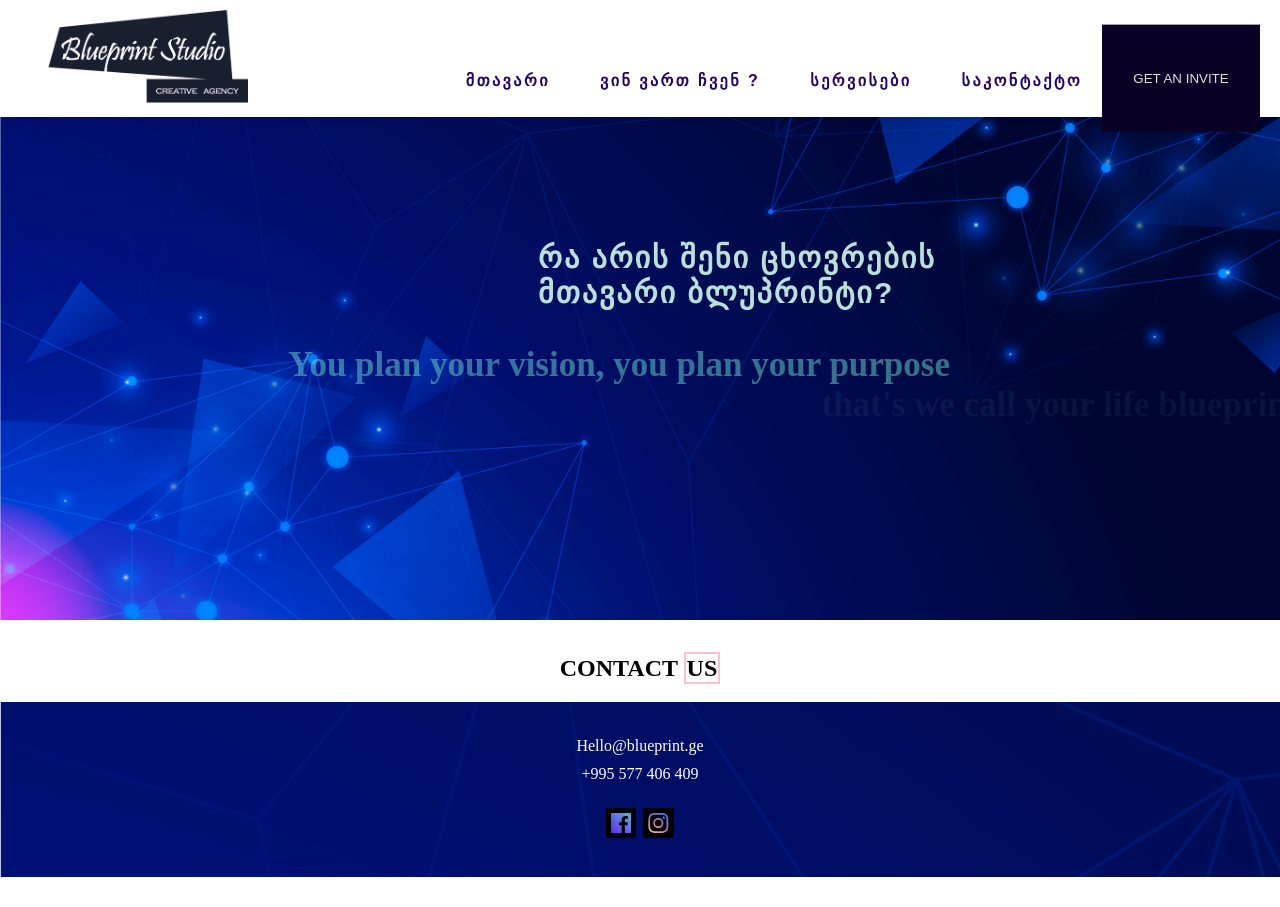
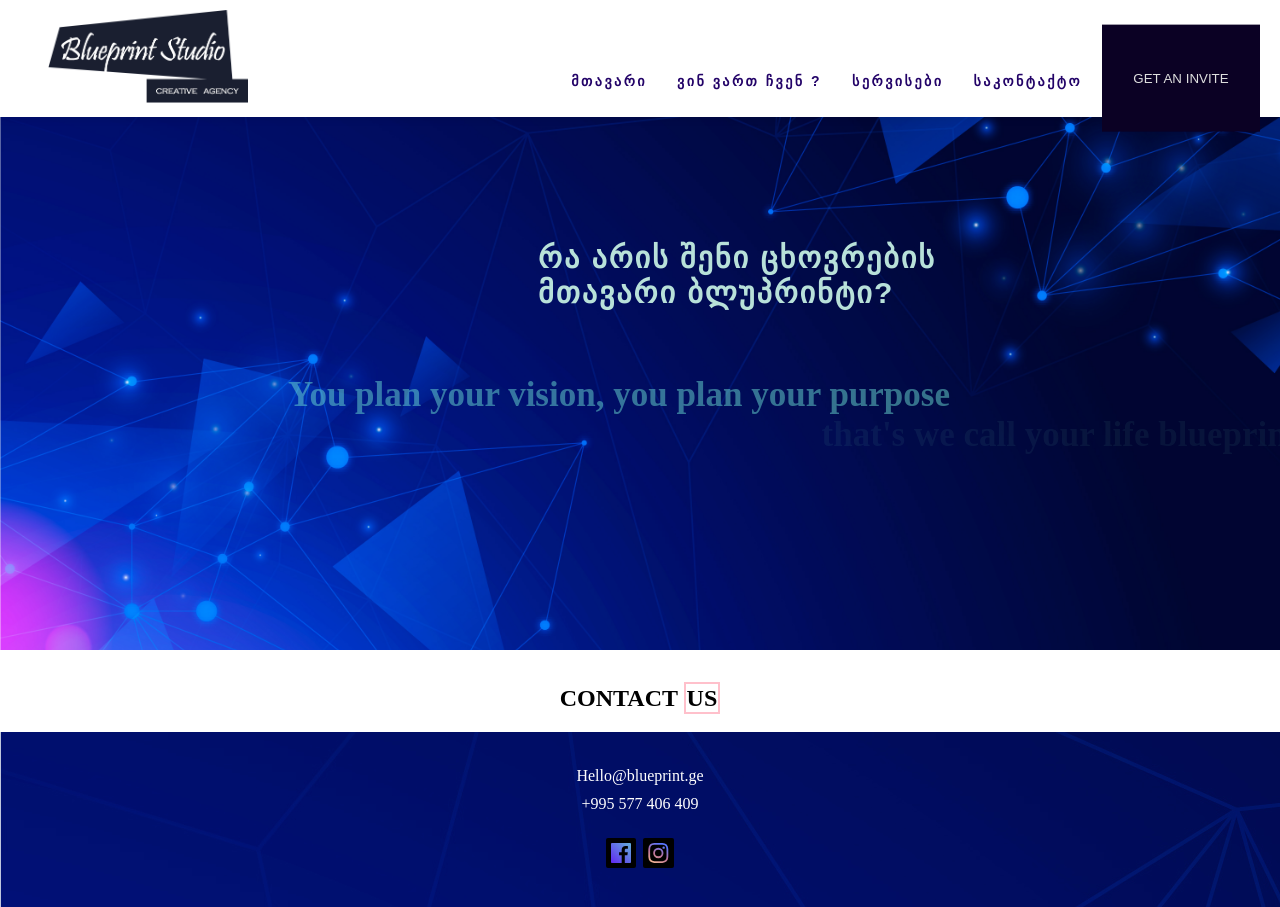
Before and after one commit to anano303/Blueprint-project, a React (Create React App) app: page / in a window 1280 px wide. Before the commit the page ends 877 px from the top, so only its background shows below. Built offline with nearby package versions, Linux system fonts and the light colour scheme.

Commit message:
header fonts

```diff
--- a/src/Components/Header.css
+++ b/src/Components/Header.css
@@ -200,14 +200,14 @@ header nav button {
   .invisible ul {
     display: flex;
     flex-direction: row;
-    gap: 50px;
+    gap: 30px;
     margin-bottom: 12px;
   }
 
   .invisible ul li {
     font-family: DM + Sans;
     /* font-weight: 800; */
-    font-size: 16px;
+    font-size: 14px;
     line-height: 16px;
     color: #230368;
   }
@@ -273,6 +273,10 @@ header nav button {
   .invisible ul {
     margin-right: 160px;
     margin-left: 160px;
+    gap: 50px;
+  }
+  .invisible ul li {
+    font-size: 16px;
   }
   .footer-grid {
     display: grid;
--- a/src/Pages/Home.css
+++ b/src/Pages/Home.css
@@ -8,26 +8,18 @@
   display: flex;
   gap: 70px;
   flex-direction: column;
-  /* justify-content: center; */
   align-items: end;
-  margin-top: 100px;
+  margin-top: 35px;
 }
-.poto {
+/* .poto {
   max-width: 100%;
   margin-top: 35px;
-}
-/*
-.mainText {
-  background-image: url(../Assets/bg-image2.jpg);
-  opacity: 0.8;
-  width: 40%;
 } */
+
 .main h1 {
   font-family: "BPG Nino Elite Ultra Caps", sans-serif;
-
-  /* font-weight: bolder; */
-  font-size: 30px;
-  letter-spacing: 2px;
+  font-size: 20px;
+  letter-spacing: 1px;
   margin-top: 80px;
   color: rgb(184, 225, 217);
   max-width: 500px;
@@ -35,11 +27,12 @@
 .main p {
   font-family: "Kode Mono";
   font-weight: 700;
-  font-size: 35px;
+  font-size: 25px;
   text-align: end;
   max-width: 700px;
   justify-content: end;
-  margin-right: 60px;
+  margin-right: 15px;
+  padding-top: 30px;
 }
 
 @keyframes fadeIn {
@@ -77,3 +70,25 @@
   top: 100%;
   animation: anim 10s ease-in-out forwards; /* 2 seconds delay for the <span> element */
 }
+@media screen and (min-width: 1000px) {
+  .main {
+    margin-top: 100px;
+  }
+  .main h1 {
+    font-family: "BPG Nino Elite Ultra Caps", sans-serif;
+    font-size: 30px;
+    letter-spacing: 2px;
+    margin-top: 80px;
+    color: rgb(184, 225, 217);
+    max-width: 500px;
+  }
+  .main p {
+    font-family: "Kode Mono";
+    font-weight: 700;
+    font-size: 35px;
+    text-align: end;
+    max-width: 700px;
+    justify-content: end;
+    margin-right: 60px;
+  }
+}
```
